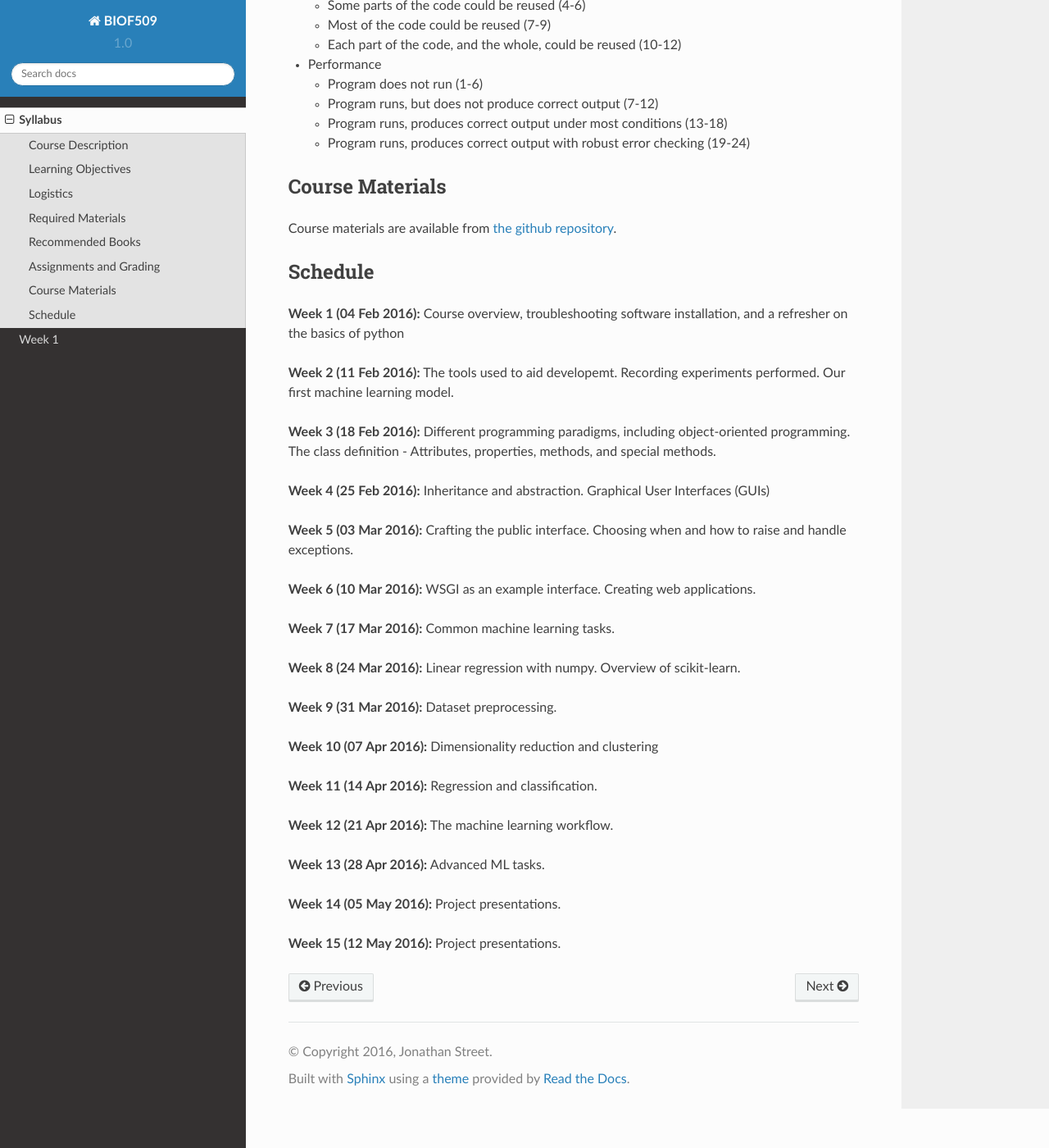
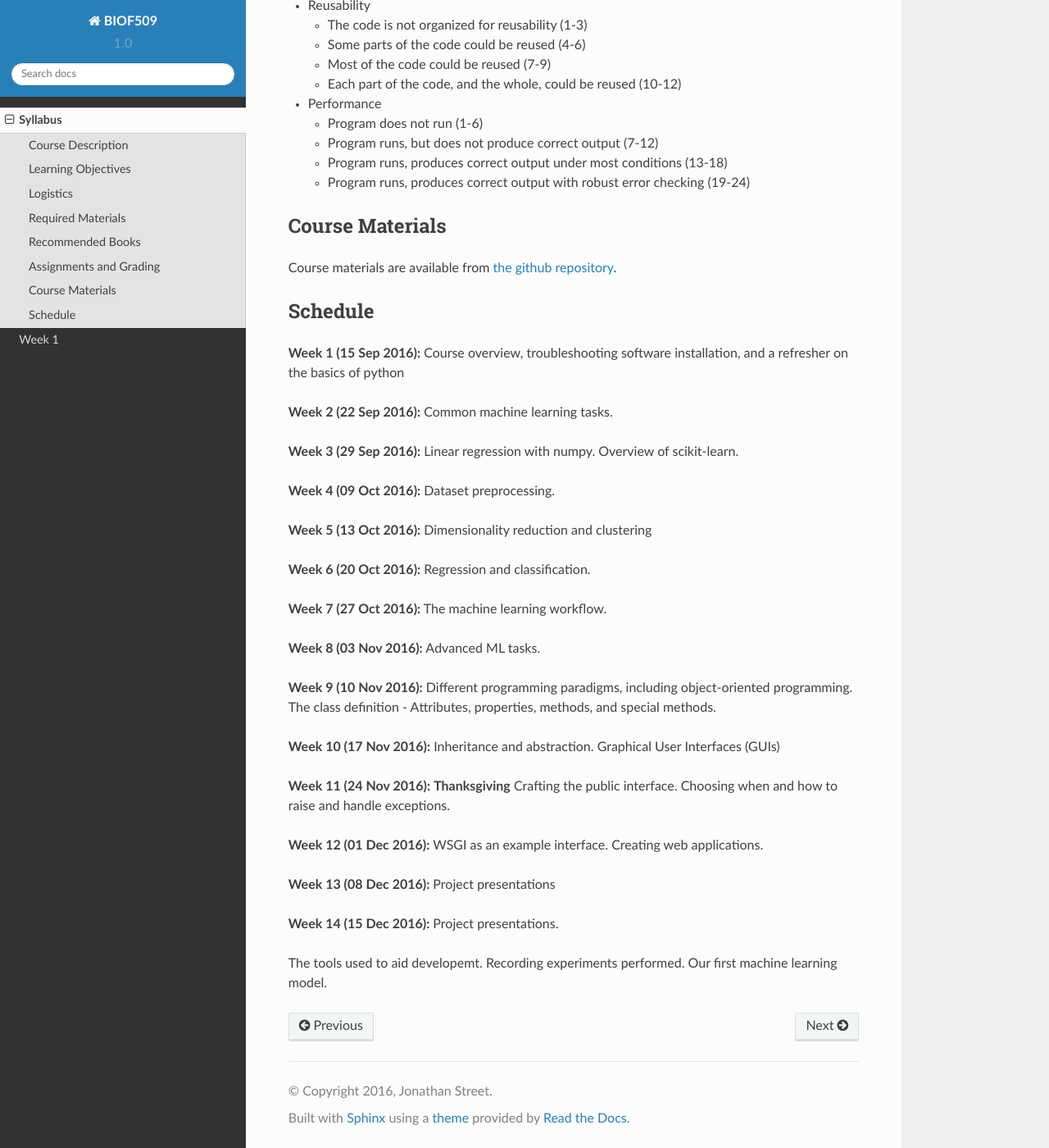
Before and after one commit to biof509/biof509, a Sphinx documentation site: the page built from docs/syllabus/index.rst, in a window 1280 px wide and 1400 px high, scrolled down 3237 px. Shown: the whole window at 82% size. Built offline with Sphinx 7.4.7 and the Read the Docs theme 2.0.0, drawn with Linux system fonts in a browser that asks for light colours; some of the changed text lies outside the part shown.

Commit message:
Week 1 material

```diff
--- a/docs/syllabus/index.rst
+++ b/docs/syllabus/index.rst
@@ -12,11 +12,11 @@ Instructors:
 * Jonathan Street (jonathan.street@nih.gov)
 * \R. Burke Squires (richard.squires@nih.gov)
 
-First class: 4th February 2016
+First class: 15th September 2016
 
-Final class: 12th May 2016
+Final class: 15th December 2016
 
-*This document is subject to revision. Last revised 2nd Feb 2016.*
+*This document is subject to revision. Last revised 11th September 2016.*
 
 Course Description
 ------------------
@@ -51,7 +51,7 @@ By the end of this course you should be able to:
 Logistics
 ---------
 
-This is a 15 week course starting on the 4th February 2016, and finishing on 12th May 2016. Classes will take place between 5:30pm and 7:30pm each Thursday in building 10, room B1C207 within the FAES Academic Center.
+This is a 15 week course starting on the 15th September 2016, and finishing on 15th December 2016. Classes will take place between 5:30pm and 7:30pm each Thursday in building 10, room B1C209 within the FAES Academic Center.
 
 Attendance in class is strongly recommended; however, we realize other commitments will occasionally prevent attendance. Class materials will generally be sent to all learners via email.
 
@@ -59,8 +59,8 @@ Most classes will have hands-on tutorials and assignments. Both practice and gra
 
 Important dates:
 
-* 04 Mar 2016 - Last day to drop/withdraw
-* 08 Apr 2016 - Last day to change status (credit or audit)
+* 07 Oct 2016 - Last day to drop/withdraw
+* 10 Nov 2016 - Last day to change status (credit or audit)
 
 Required Materials
 ------------------
@@ -151,32 +153,34 @@ Course materials are available from
 Schedule
 --------
 
-**Week 1 (04 Feb 2016):** Course overview, troubleshooting software installation, and a refresher on the basics of python
+**Week 1 (15 Sep 2016):** Course overview, troubleshooting software installation, and a refresher on the basics of python
 
-**Week 2 (11 Feb 2016):** The tools used to aid developemt. Recording experiments performed. Our first machine learning model.
+**Week 2 (22 Sep 2016):** Common machine learning tasks.
 
-**Week 3 (18 Feb 2016):** Different programming paradigms, including object-oriented programming. The class definition - Attributes, properties, methods, and special methods.
+**Week 3 (29 Sep 2016):** Linear regression with numpy. Overview of scikit-learn.
 
-**Week 4 (25 Feb 2016):** Inheritance and abstraction. Graphical User Interfaces (GUIs)
+**Week 4 (09 Oct 2016):** Dataset preprocessing.
 
-**Week 5 (03 Mar 2016):** Crafting the public interface. Choosing when and how to raise and handle exceptions.
+**Week 5 (13 Oct 2016):** Dimensionality reduction and clustering
 
-**Week 6 (10 Mar 2016):** WSGI as an example interface. Creating web applications.
+**Week 6 (20 Oct 2016):** Regression and classification.
 
-**Week 7 (17 Mar 2016):** Common machine learning tasks.
+**Week 7 (27 Oct 2016):** The machine learning workflow.
 
-**Week 8 (24 Mar 2016):** Linear regression with numpy. Overview of scikit-learn.
+**Week 8 (03 Nov 2016):** Advanced ML tasks.
 
-**Week 9 (31 Mar 2016):** Dataset preprocessing.
+**Week 9 (10 Nov 2016):** Different programming paradigms, including object-oriented programming. The class definition - Attributes, properties, methods, and special methods.
 
-**Week 10 (07 Apr 2016):** Dimensionality reduction and clustering
+**Week 10 (17 Nov 2016):** Inheritance and abstraction. Graphical User Interfaces (GUIs)
 
-**Week 11 (14 Apr 2016):** Regression and classification.
+**Week 11 (24 Nov 2016):** **Thanksgiving** Crafting the public interface. Choosing when and how to raise and handle exceptions.
 
-**Week 12 (21 Apr 2016):** The machine learning workflow.
+**Week 12 (01 Dec 2016):** WSGI as an example interface. Creating web applications.
 
-**Week 13 (28 Apr 2016):** Advanced ML tasks.
+**Week 13 (08 Dec 2016):** Project presentations
 
-**Week 14 (05 May 2016):** Project presentations.
+**Week 14 (15 Dec 2016):** Project presentations.
 
-**Week 15 (12 May 2016):** Project presentations.
+
+
+The tools used to aid developemt. Recording experiments performed. Our first machine learning model.
--- a/docs/week1/index.rst
+++ b/docs/week1/index.rst
@@ -33,4 +33,3 @@ Files
 -----
 
 `Refresher Exercises <../Wk01-Overview.ipynb>`_
-`Solutions <../Wk01-Exercise-solutions.ipynb>`_
```
Also changed, not shown: other parts of docs/syllabus/index.rst (+3 -1 lines), Wk01-Overview.ipynb.
